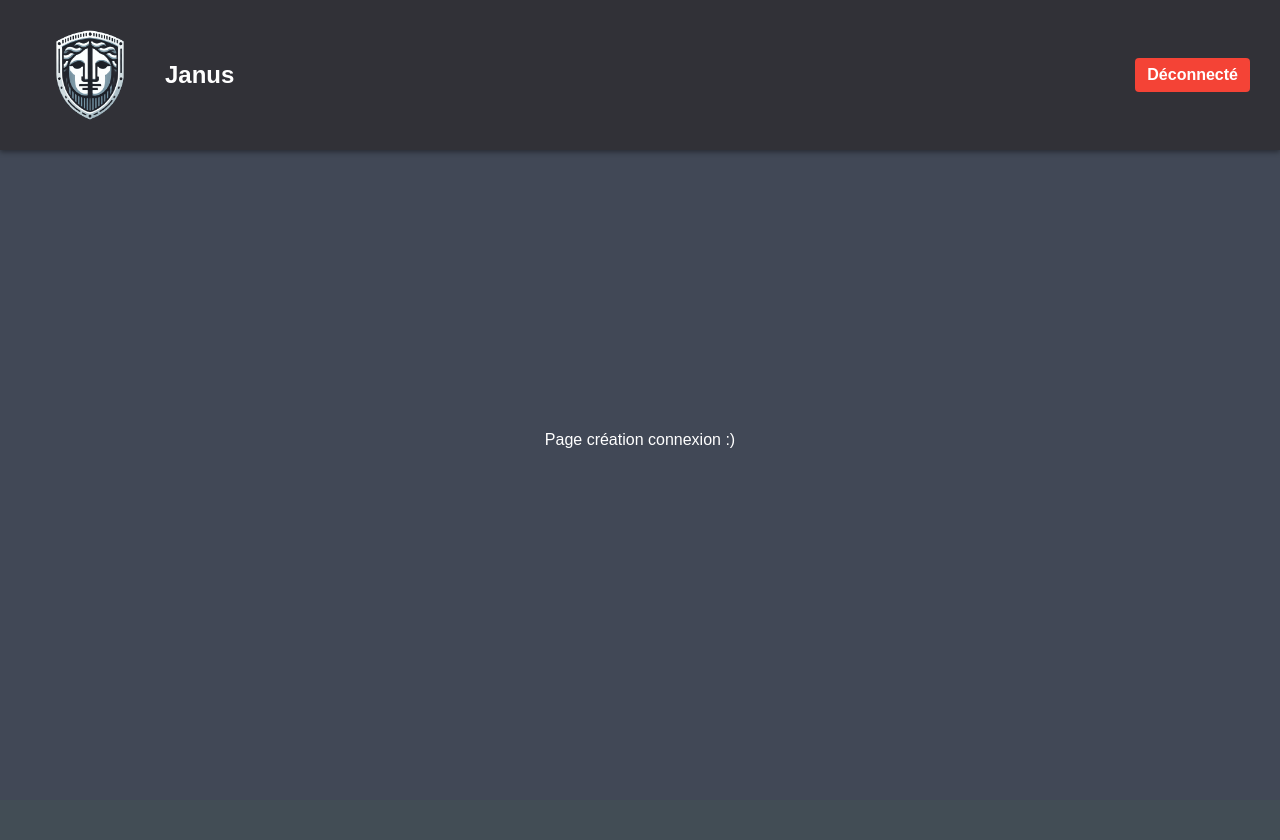
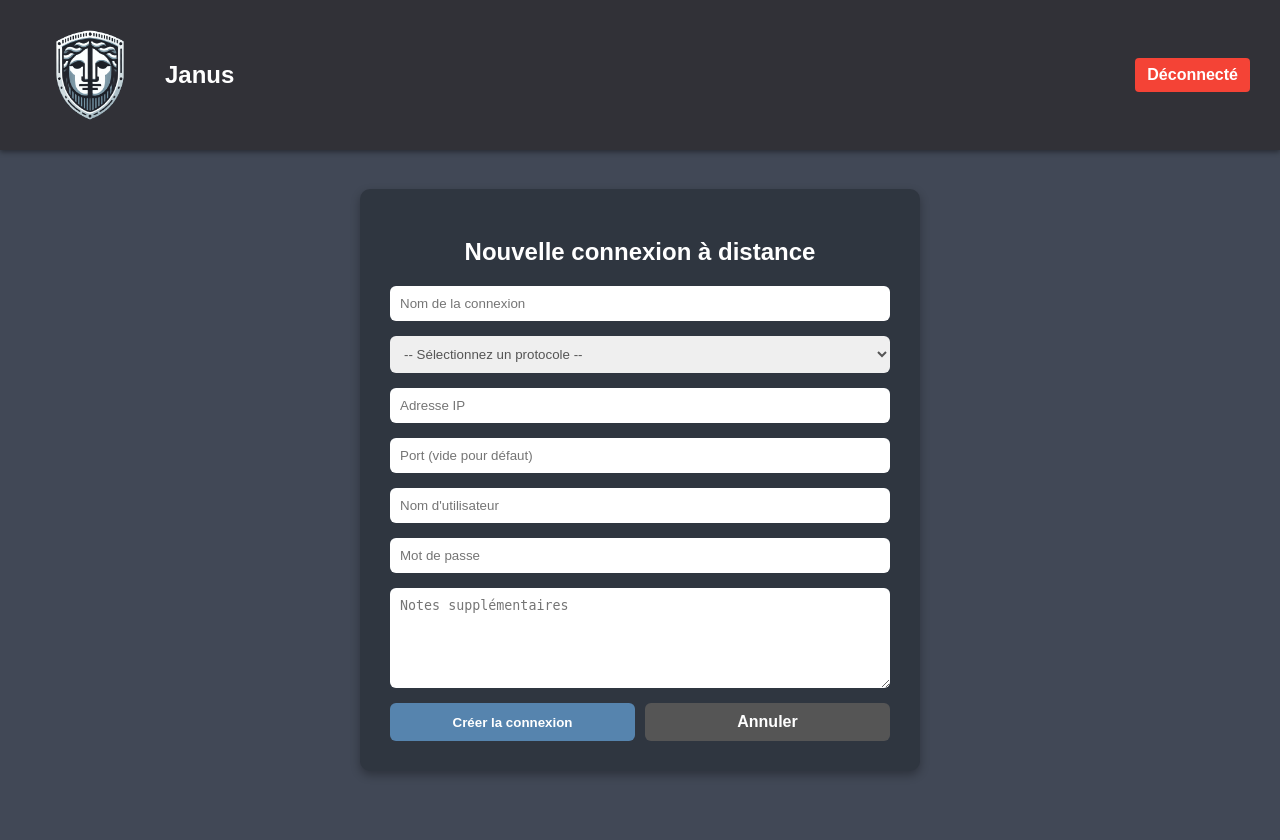
Before and after one commit to janus-bastion/janus-frontend, a PHP site: page /janus-view/janus-create-connect.php in a window 1280 px wide. Before the commit the page ends 448 px from the top, so only its background shows below. Run offline with PHP 8.4, Linux system fonts and the light colour scheme.

Commit message:
feat: issue #7 finished - next step: connections dashboard

```diff
--- a/janus-website/janus-view/janus-create-connect.php
+++ b/janus-website/janus-view/janus-create-connect.php
@@ -1,10 +1,39 @@
 <?php
-// Démarrer la session
 session_start();
 
 require_once '../janus-include/header.php';
+
 ?>
 
-Page création connexion :)
+<div class="main-content">
+    <div style="background-color: #2f3640; padding: 30px; border-radius: 10px; max-width: 500px; width: 100%; box-shadow: 0 4px 10px rgba(0,0,0,0.3);">
+        <h2 style="margin-bottom: 20px; text-align: center; color: #fff;">Nouvelle connexion à distance</h2>
+        <form action="../janus-mdlw/janus-create-connect.php" method="POST" style="display: flex; flex-direction: column; gap: 15px;">
+            <input type="text" name="connection_name" placeholder="Nom de la connexion" required style="padding: 10px; border-radius: 6px; border: none;">
+
+            <select name="protocol" required style="padding: 10px; border-radius: 6px; border: none; color: #555;">
+                <option value="">-- Sélectionnez un protocole --</option>
+                <option value="ssh">SSH</option>
+                <option value="vnc">VNC</option>
+                <option value="rdp">RDP</option>
+            </select>
+
+            <input type="text" name="ip_address" placeholder="Adresse IP" required style="padding: 10px; border-radius: 6px; border: none;">
+            <input type="number" name="port" placeholder="Port (vide pour défaut)" style="padding: 10px; border-radius: 6px; border: none;">
+            <input type="text" name="username" placeholder="Nom d'utilisateur" required style="padding: 10px; border-radius: 6px; border: none;">
+            <input type="password" name="password" placeholder="Mot de passe" style="padding: 10px; border-radius: 6px; border: none;">
+            <textarea name="notes" placeholder="Notes supplémentaires" style="padding: 10px; border-radius: 6px; border: none; min-height: 80px;"></textarea>
+
+            <div style="display: flex; gap: 10px;">
+                <button type="submit" style="padding: 10px; background-color: #5684AE; color: white; font-weight: bold; border: none; border-radius: 6px; cursor: pointer; flex: 1;">
+                    Créer la connexion
+                </button>
+                <a href="javascript:history.back()" style="padding: 10px; background-color: #555; color: white; font-weight: bold; border: none; border-radius: 6px; cursor: pointer; text-align: center; text-decoration: none; flex: 1;">
+                    Annuler
+                </a>
+            </div>
+        </form>
+    </div>
+</div>
 
 <?php require_once '../janus-include/footer.php'; ?>
```
Also changed, not shown: janus-website/janus-mdlw/janus-create-connect.php (+78 -0 lines), janus-website/janus-view/home.php (line endings or trailing spaces).
